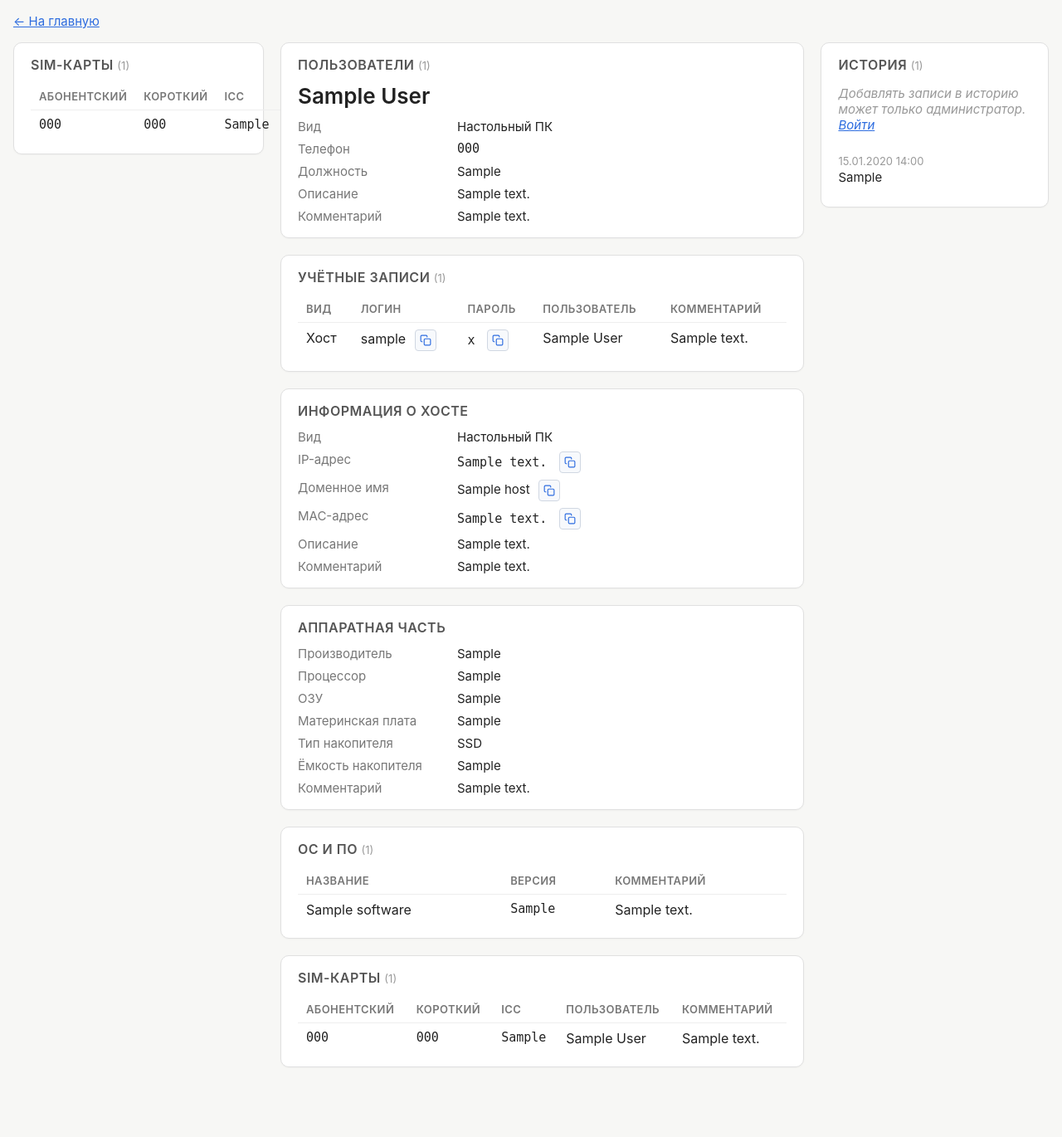
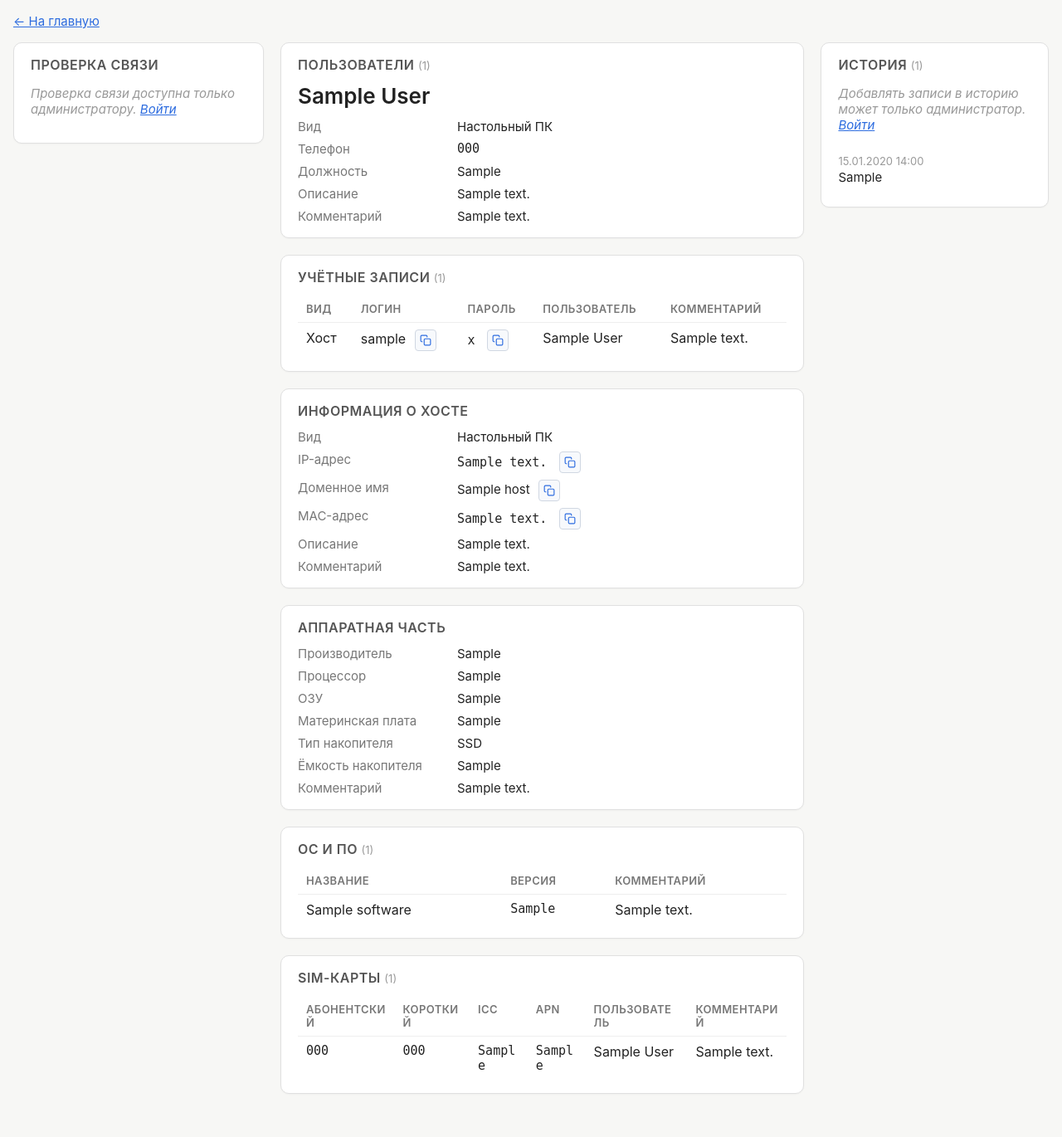
Before and after one commit to keinen87/netdash, a Django app: page /host/1/ in a window 1280 px wide. Shown: the part 58-1428 px from the top of the page at 83% size. Before the commit the page ends 1344 px from the top, so only its background shows below. Run offline with Django 5.2, Linux system fonts and the light colour scheme; tables that the repository leaves empty hold one stand-in row (values such as "Sample post").

Commit message:
Fixed ping section

```diff
--- a/inventory/templates/inventory/host_detail.html
+++ b/inventory/templates/inventory/host_detail.html
@@ -213,30 +213,20 @@
         {# ================= ЛЕВАЯ КОЛОНКА — ПРОВЕРКА СВЯЗИ ================= #}
         <aside class="detail-left">
             <div class="card">
-                <h2>SIM-карты <span class="count">({{ sims|length }})</span></h2>
-                {% if sims %}
-                    <table>
-                        <tr>
-                            <th>Абонентский</th>
-                            <th>Короткий</th>
-                            <th>ICC</th>
-                            <th>APN</th>
-                            <th>Пользователь</th>
-                            <th>Комментарий</th>
-                        </tr>
-                        {% for s in sims %}
-                        <tr>
-                            <td class="mono">{{ s.full_number }}</td>
-                            <td class="mono">{{ s.short_number|default:"—" }}</td>
-                            <td class="mono">{{ s.icc }}</td>
-                            <td class="mono">{{ s.apn|default:"—" }}</td>
-                            <td>{{ s.person|default:"—" }}</td>
-                            <td>{{ s.comment|default:"—" }}</td>
-                        </tr>
-                        {% endfor %}
-                    </table>
+                <h2>Проверка связи</h2>
+                {% if can_edit %}
+                    <button
+                        id="ping-btn"
+                        type="button"
+                        class="ping-btn"
+                        data-url="{% url 'inventory:host_ping' host.pk %}"
+                    >Проверить пинг</button>
+                    <pre id="ping-output" class="ping-output" hidden></pre>
                 {% else %}
-                    <p class="empty">SIM-карт нет.</p>
+                    <p class="empty">
+                        Проверка связи доступна только администратору.
+                        <a href="{% url 'admin:login' %}?next={{ request.path }}">Войти</a>
+                    </p>
                 {% endif %}
             </div>
         </aside>
@@ -410,12 +400,20 @@
                 <h2>SIM-карты <span class="count">({{ sims|length }})</span></h2>
                 {% if sims %}
                     <table>
-                        <tr><th>Абонентский</th><th>Короткий</th><th>ICC</th><th>Пользователь</th><th>Комментарий</th></tr>
+                        <tr>
+                            <th>Абонентский</th>
+                            <th>Короткий</th>
+                            <th>ICC</th>
+                            <th>APN</th>
+                            <th>Пользователь</th>
+                            <th>Комментарий</th>
+                        </tr>
                         {% for s in sims %}
                         <tr>
                             <td class="mono">{{ s.full_number }}</td>
                             <td class="mono">{{ s.short_number|default:"—" }}</td>
                             <td class="mono">{{ s.icc }}</td>
+                            <td class="mono">{{ s.apn|default:"—" }}</td>
                             <td>{{ s.person|default:"—" }}</td>
                             <td>{{ s.comment|default:"—" }}</td>
                         </tr>
```
